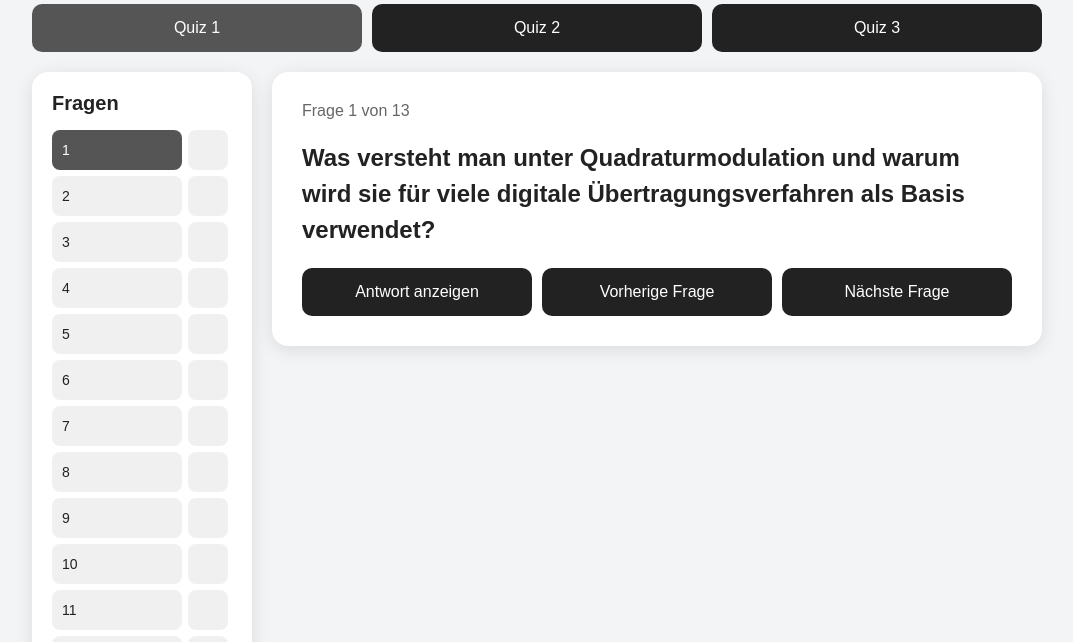
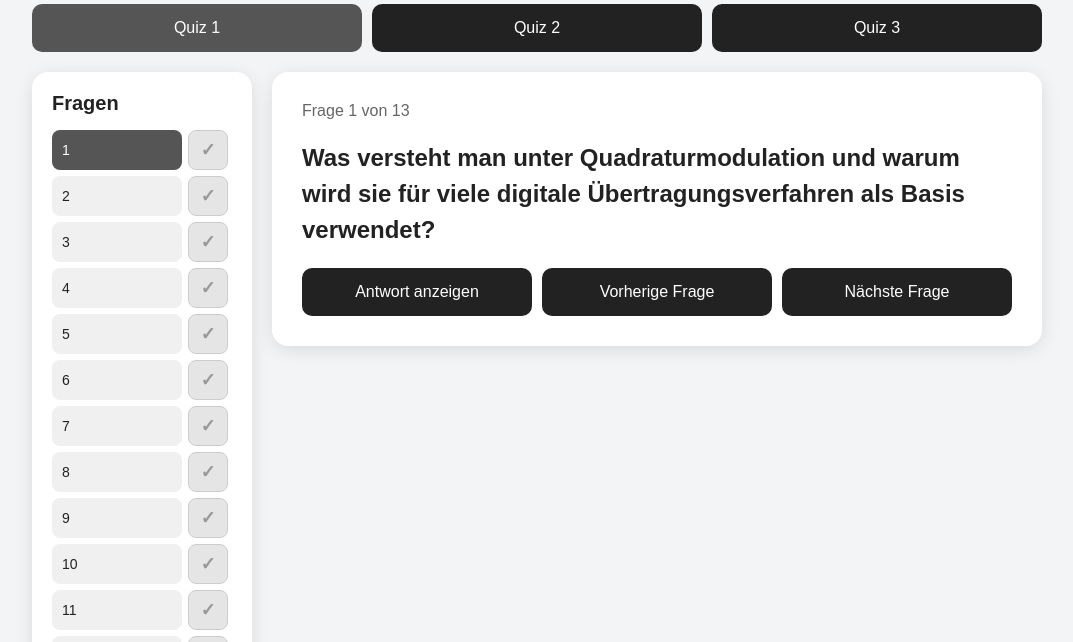
Before and after one commit to TobiLewe/Quiz, a plain HTML site: page index.html in a window 1280 px wide. Shown: the part 149-791 px from the top of the page, without its empty margins (103-1176 px from the left). Drawn offline with Linux system fonts and the light colour scheme.

Commit message:
Add files via upload

```diff
--- a/script.js
+++ b/script.js
@@ -398,7 +398,7 @@ function aktualisiereFragenListe() {
     const statusButton = document.createElement("button");
     statusButton.type = "button";
     statusButton.className = "frage-status";
-    statusButton.textContent = gelernt[aktuellesQuiz][index] ? "✓" : "";
+    statusButton.textContent = "✓";
     statusButton.title = gelernt[aktuellesQuiz][index]
       ? "Als ungelernt markieren"
       : "Als gelernt markieren";
--- a/style.css
+++ b/style.css
@@ -191,3 +191,21 @@ button:hover {
   background: #3a9d5d;
   color: white;
 }
+
+.frage-status {
+  display: flex;
+  align-items: center;
+  justify-content: center;
+  font-size: 18px;
+  line-height: 1;
+}
+.frage-status:not(.gelernt) {
+  background: #e5e5e5;
+  color: #999;
+  border: 1px solid #ccc;
+}
+.frage-status.gelernt {
+  background: #3a9d5d;
+  color: white;
+  border: 1px solid #3a9d5d;
+}
```
